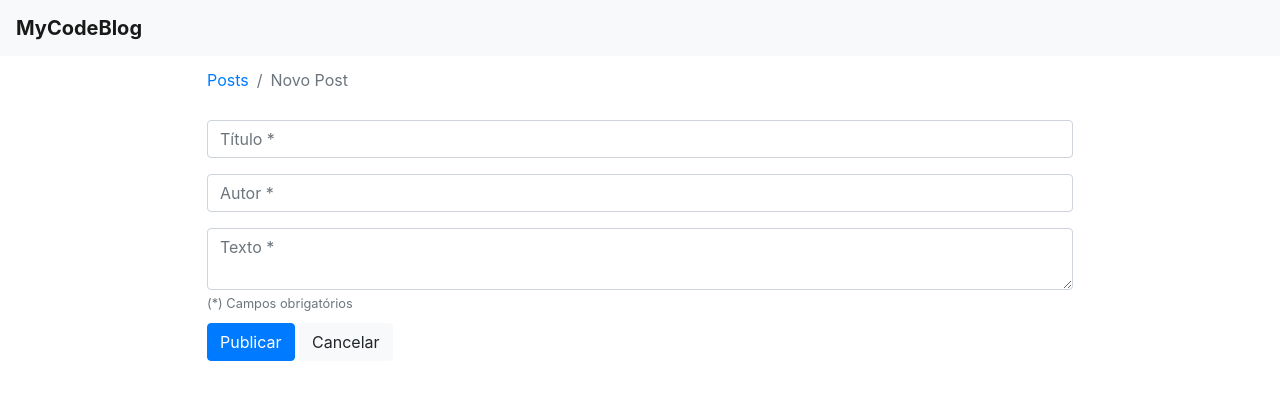
After one commit to LucasBruce/BlogAthilla, a Spring app: template mycodeblog-master/src/main/resources/templates/postEditar.html in a window 1280 px wide. The commit adds this page. Shown: the top 400 px of the page. Run offline with Thymeleaf, Linux system fonts and the light colour scheme; the template is opened without the code that fills it, so the values that code supplies are empty; some of the project's set-up classes (security, data sources, template engines, error pages and the like) are left out, and stand-ins take their place; some libraries are stand-ins or nearby versions.

Commit message:
blog v0.5

```diff
--- a/mycodeblog-master/src/main/java/com/spring/blog/controller/BlogController.java
+++ b/mycodeblog-master/src/main/java/com/spring/blog/controller/BlogController.java
@@ -44,7 +44,10 @@ public class BlogController {
 		 return mv;
 	 }
 
-
+    @RequestMapping(value="/postEditar", method=RequestMethod.GET)
+    public String postEditar() {
+    	return "postEditar";
+    }
 
 
 
--- /dev/null
+++ b/mycodeblog-master/src/main/resources/templates/postEditar.html
@@ -0,0 +1,64 @@
+<!DOCTYPE html>
+<html xmlns:th="http://thymeleaf.org">
+<head>
+    <title>MyCodeBlog</title>
+    <!--Import Google Icon Font-->
+    <link href="https://fonts.googleapis.com/icon?family=Material+Icons" rel="stylesheet"/>
+    <!-- Bootstrap CSS -->
+    <link rel="stylesheet" href="https://stackpath.bootstrapcdn.com/bootstrap/4.3.1/css/bootstrap.min.css" integrity="sha384-ggOyR0iXCbMQv3Xipma34MD+dH/1fQ784/j6cY/iJTQUOhcWr7x9JvoRxT2MZw1T" crossorigin="anonymous">
+    <!--<link rel="stylesheet" href="style/styleCss.css"/>-->
+
+    <script src="https://code.jquery.com/jquery-3.2.1.slim.min.js"></script>
+    <script src="https://cdnjs.cloudflare.com/ajax/libs/popper.js/1.11.0/umd/popper.min.js"></script>
+    <script src="https://maxcdn.bootstrapcdn.com/bootstrap/4.0.0-beta/js/bootstrap.min.js"></script>
+    <link href="https://cdnjs.cloudflare.com/ajax/libs/summernote/0.8.12/summernote-bs4.css" rel="stylesheet">
+    <script src="https://cdnjs.cloudflare.com/ajax/libs/summernote/0.8.12/summernote-bs4.js"></script>
+</head>
+<body>
+
+    <header>
+        <nav class="navbar navbar-light bg-light">
+            <span class="navbar-brand mb-0 h1" style="font-weight: bold;">MyCodeBlog</span>
+        </nav>
+    </header>
+
+    <section>
+    <div class="container"  style="width: 70%;">
+        <nav aria-label="breadcrumb">
+            <ol class="breadcrumb" style="background-color: white; padding-left: 0px;">
+                <li class="breadcrumb-item"><a href="/post">Posts</a></li>
+                <li class="breadcrumb-item active" aria-current="page">Novo Post</li>
+            </ol>
+        </nav>
+        <div>
+            <th:block th:include="mensagemValidacao"></th:block>
+            <form method="post">
+                <div class="form-group">
+                    <input type="text" class="form-control" name="titulo" placeholder="Título *">
+                </div>
+                <div class="form-group">
+                    <input type="text" class="form-control" name="autor" placeholder="Autor *">
+                </div>
+
+                <textarea id="summernote" type="text" class="form-control" name="texto" placeholder="Texto *"></textarea>
+
+                <small class="form-text text-muted">(*) Campos obrigatórios</small>
+
+                <button type="submit" class="btn btn-primary" style="margin-top: 10px;">Publicar</button>
+                <a href="/post" class="btn btn-light" role="button" style="margin-top: 10px;">Cancelar</a>
+                <!--<button type="submit" class="btn" style="margin-top: 10px;">Cancelar</button>-->
+            </form>
+        </div>
+    </div>
+    </section>
+
+<script>
+    $('#summernote').summernote({
+        placeholder: 'Texto *',
+        tabsize: 2,
+        height: 300
+    });
+</script>
+
+</body>
+</html>
```
Also changed, not shown: mycodeblog-master/src/main/resources/templates/post.html (+7 -1 lines).
